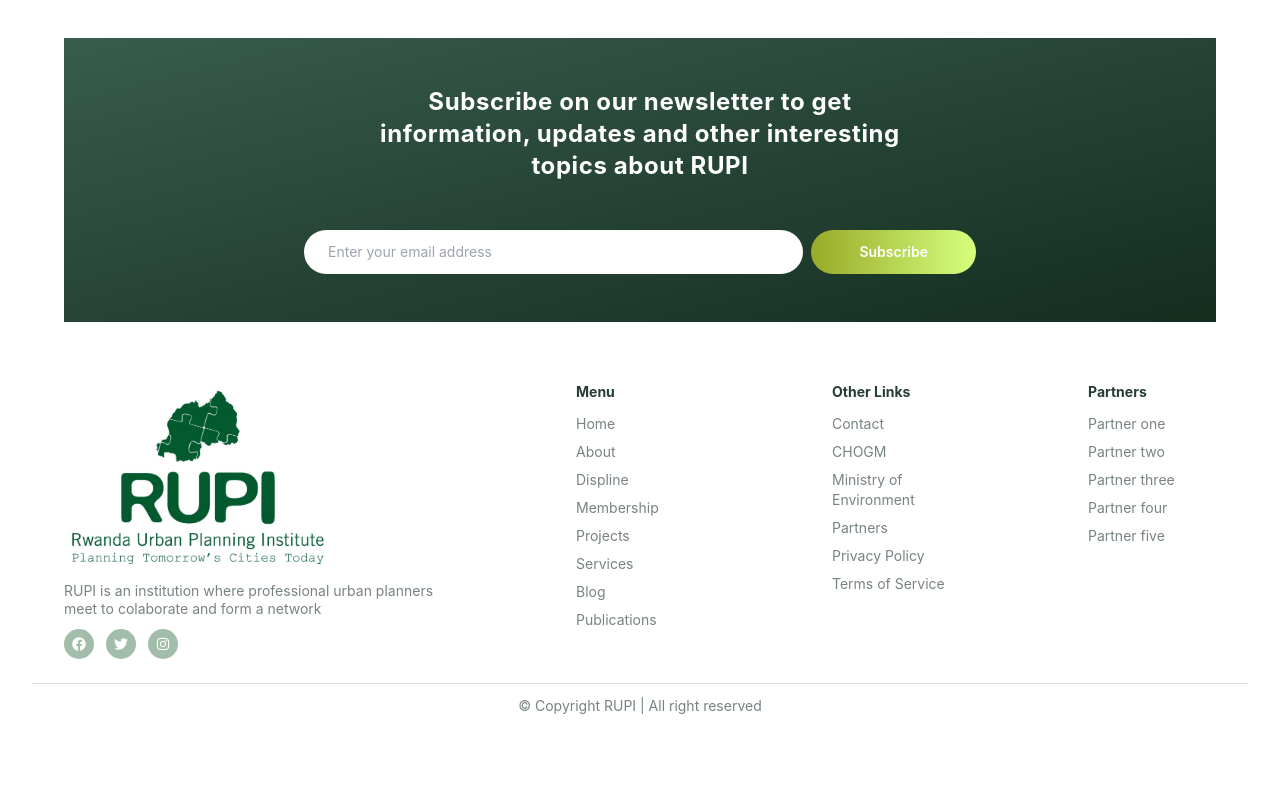
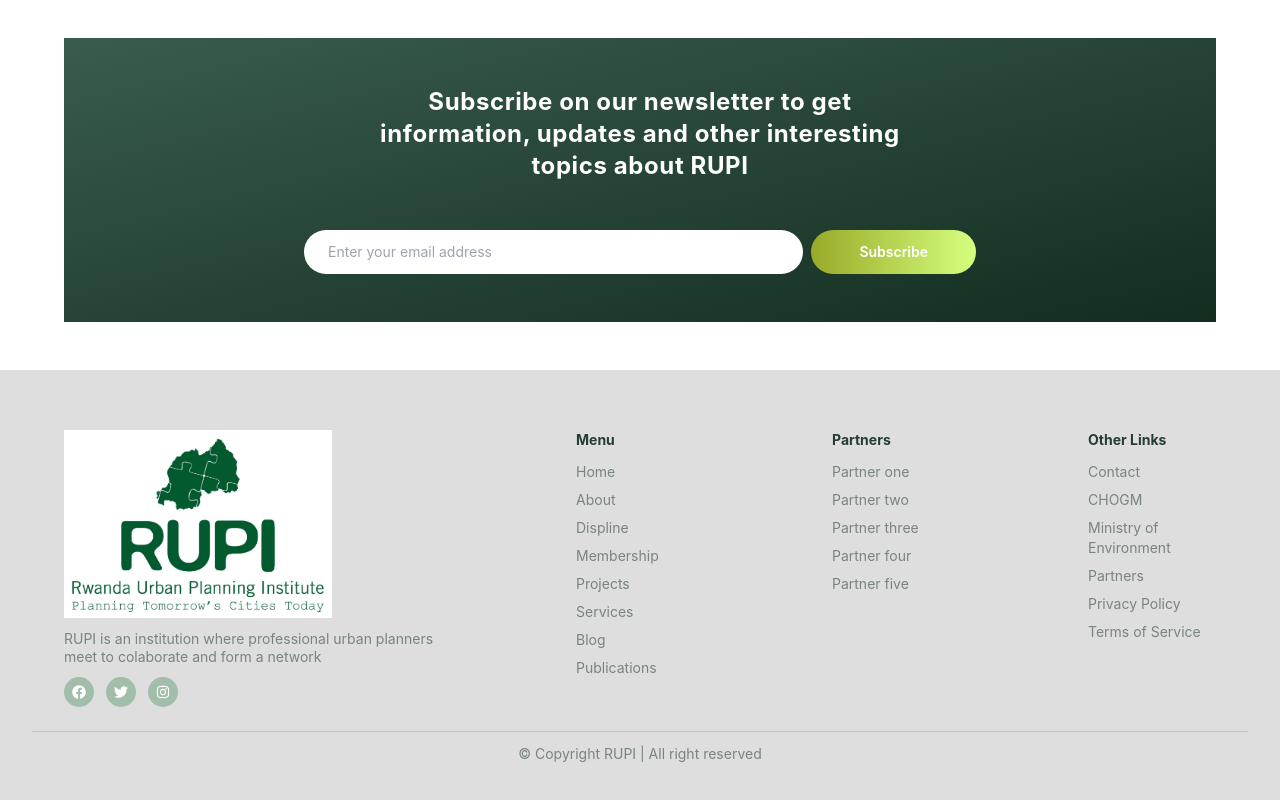
Before and after one commit to FlipSide23/rupi_fe, a React (Create React App) app: page / in a window 1280 px wide. Shown: the part 1838-2638 px from the top of the page. Before the commit the page ends 2566 px from the top, so only its background shows below. Built offline with nearby package versions, Linux system fonts and the light colour scheme; a web font is replaced by a local one.

Commit message:
change background footer

```diff
--- a/src/components/Home/Footer/index.jsx
+++ b/src/components/Home/Footer/index.jsx
@@ -8,7 +8,7 @@ export const Footer = () => {
   const firstLinks = footerNavItems.slice(0, 8);
   const otherLinks = footerNavItems.slice(8);
   return (
-    <div className="mt-auto flex flex-col items-center w-full bg-white text-grey-601 px-8">
+    <div className="mt-auto flex flex-col items-center w-full bg-gray-302 text-grey-601 px-8 py-6 md:py-12">
       <div className="flex flex-col max-w-6xl">
         <div className="grid grid-cols-2 md:grid-cols-4 lg:grid-cols-5 gap-x-3 md:gap-x-20 lg:gap-x-32 gap-y-5 py-3">
           <div className="col-span-full md:col-span-1 lg:col-span-2 flex flex-col space-y-3">
@@ -53,22 +53,22 @@ export const Footer = () => {
           </div>
 
           <div className="flex flex-col">
-            <h3 className="font-bold text-dark-green">Other Links</h3>
+            <h3 className="font-bold text-dark-green">Partners</h3>
             <div className="flex flex-col space-y-2 mt-3">
-              {otherLinks.map((link, index) => (
-                <NavLink to={link.url} className="">
-                  {link.label}
+              {partners.map((partner, index) => (
+                <NavLink to={partner.link} className="">
+                  {partner.name}
                 </NavLink>
               ))}
             </div>
           </div>
 
           <div className="flex flex-col">
-            <h3 className="font-bold text-dark-green">Partners</h3>
+            <h3 className="font-bold text-dark-green">Other Links</h3>
             <div className="flex flex-col space-y-2 mt-3">
-              {partners.map((partner, index) => (
-                <NavLink to={partner.link} className="">
-                  {partner.name}
+              {otherLinks.map((link, index) => (
+                <NavLink to={link.url} className="">
+                  {link.label}
                 </NavLink>
               ))}
             </div>
--- a/tailwind.config.js
+++ b/tailwind.config.js
@@ -20,6 +20,7 @@ module.exports = {
         'green-802': '#2D2E2E',
         'green-702': '#3A4F39',
         'gray-101': '#ABABAB',
+        'gray-302': '#DEDEDE',
       },
     },
   },
```
